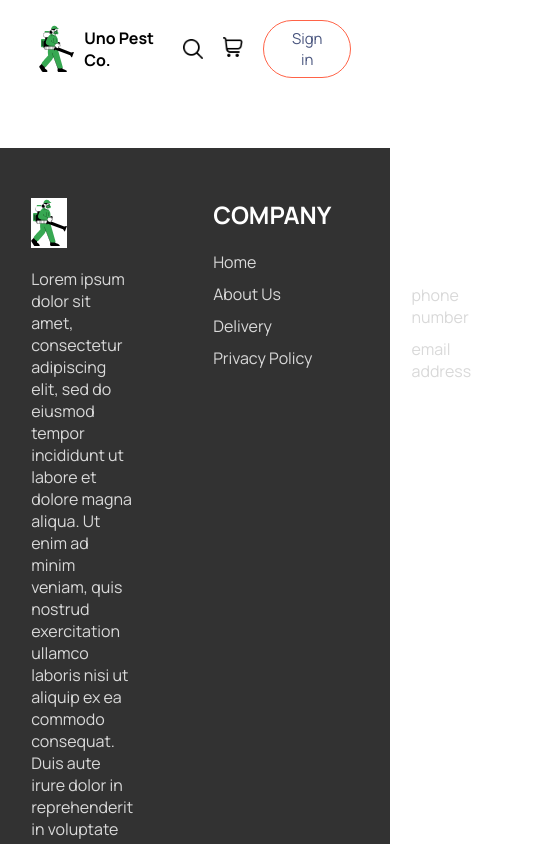
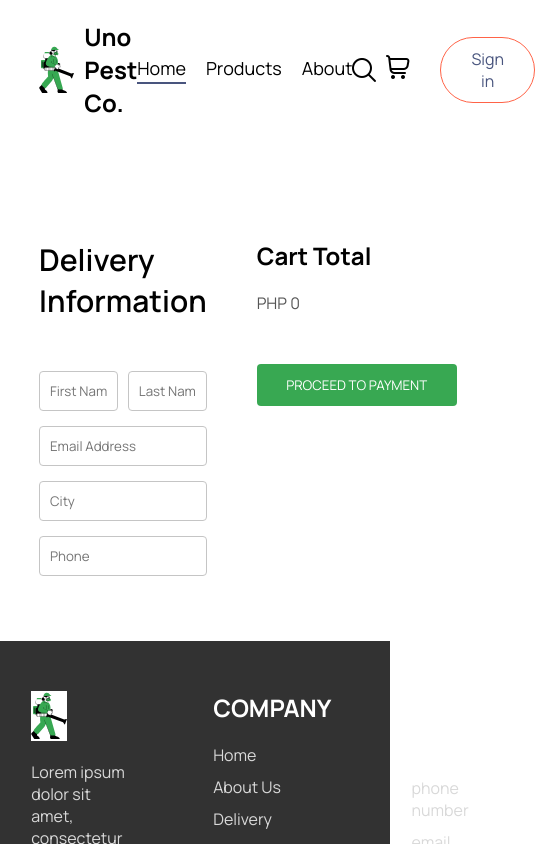
Before and after one commit to perbik/Pest-Control-Work-Order, a React (Vite) app in the folder frontend/: page /order in a window 390 px wide. Shown: the top 844 px of the page, 535 px wide, since content can reach past the window. Built offline with nearby package versions, Linux system fonts and the light colour scheme.

Commit message:
Update frontend - user

```diff
--- a/frontend/package.json
+++ b/frontend/package.json
@@ -13,7 +13,8 @@
     "bootstrap": "^5.3.3",
     "react": "^18.2.0",
     "react-dom": "^18.2.0",
-    "react-router-dom": "^6.23.1"
+    "react-router-dom": "^6.23.1",
+    "react-scroll": "^1.9.0"
   },
   "devDependencies": {
     "@types/react": "^18.2.66",
--- a/frontend/src/components/ExploreTarget/ExploreTarget.jsx
+++ b/frontend/src/components/ExploreTarget/ExploreTarget.jsx
@@ -6,7 +6,7 @@ const ExploreTarget = ({ category, setCategory }) => {
   return (
     <div className="explore-target" id="explore-target">
       <h1>Types of pests</h1>
-      <p className="explore-target-text">Select the type of pest...</p>
+      <p className="explore-target-text">Select the type of pest</p>
       <div className="explore-target-list">
         {target_pest.map((item, index) => {
           return (
--- a/frontend/src/components/NavBar/NavBar.css
+++ b/frontend/src/components/NavBar/NavBar.css
@@ -15,7 +15,7 @@
 .navbar-right {
   display: flex;
   align-items: center;
-  gap: 40px;
+  gap: 20px; /* Adjusted gap between icons */
 }
 
 .navbar button {
@@ -44,17 +44,48 @@
 }
 
 .navbar-search-icon {
-  position: relative;
+  display: flex;
+  align-items: center;
+  gap: 10px; /* Adjusted gap between search box and search icon */
+  cursor: pointer;
 }
 
-.navbar-search-icon .dot {
-  position: absolute;
-  min-width: 10px;
-  min-height: 10px;
-  background-color: #38a852;
+.navbar-search {
+  display: flex;
+  align-items: center;
+}
+
+.navbar-search-box {
+  position: relative;
+  background-color: white;
+  border: 1px solid #ccc;
   border-radius: 5px;
-  top: -8px;
-  right: -8px;
+  padding: 8px;
+  box-shadow: 0 4px 8px rgba(0, 0, 0, 0.1);
+}
+
+.navbar-search-box input[type="text"] {
+  width: 200px; /* Adjusted width of the search box */
+  padding: 8px;
+  border: none;
+  outline: none;
+}
+
+.search-results {
+  list-style: none;
+  padding: 0;
+  margin: 0;
+  max-height: 150px;
+  overflow-y: auto;
+}
+
+.search-results li {
+  padding: 8px 0;
+  cursor: pointer;
+}
+
+.search-results li:hover {
+  background-color: #f0f0f0;
 }
 
 .navbar-logo-container {
@@ -64,55 +95,5 @@
 }
 
 #navbar-logo {
-  min-width: 10px;
-  min-height: 10px;
   height: 50px;
 }
-
-@media (max-width: 1050px) {
-  .navbar .logo {
-    width: 140px;
-  }
-  .navbar h2 {
-    font-size: 16px;
-  }
-  .navbar-menu {
-    gap: 20px;
-    font-size: 17px;
-  }
-  .navbar-right {
-    gap: 30px;
-  }
-  .navbar-right img {
-    width: 22px;
-  }
-  .navbar-right button {
-    padding: 8px 25px;
-  }
-}
-
-@media (max-width: 900px) {
-  .navbar .logo {
-    width: 120px;
-  }
-  .navbar-menu {
-    gap: 15px;
-    font-size: 15px;
-  }
-  .navbar-right {
-    gap: 20px;
-  }
-  .navbar-right img {
-    width: 20px;
-  }
-  .navbar-right button {
-    padding: 7px 20px;
-    font-size: 15px;
-  }
-}
-
-@media (max-width: 750px) {
-  .navbar-menu {
-    display: none;
-  }
-}
--- a/frontend/src/components/NavBar/NavBar.jsx
+++ b/frontend/src/components/NavBar/NavBar.jsx
@@ -3,11 +3,31 @@ import "./NavBar.css";
 import { assets } from "../../assets/assets";
 import { Link } from "react-router-dom";
 import { StoreContext } from "../../context/StoreContext";
+import { product_list } from "../../assets/assets";
 
 const NavBar = ({ setShowLogin }) => {
   const [menu, setMenu] = useState("Home");
+  const [showSearch, setShowSearch] = useState(false);
+  const [searchInput, setSearchInput] = useState("");
+  const [searchResults, setSearchResults] = useState([]);
 
   const { getTotalCartAmount } = useContext(StoreContext);
+
+  const handleSearchClick = () => {
+    setShowSearch(!showSearch);
+    setSearchResults([]);
+    setSearchInput("");
+  };
+
+  const handleSearchInputChange = (e) => {
+    const inputValue = e.target.value;
+    setSearchInput(inputValue);
+
+    const filteredResults = product_list.filter((product) =>
+      product.product_name.toLowerCase().includes(inputValue.toLowerCase())
+    );
+    setSearchResults(filteredResults);
+  };
 
   return (
     <div className="navbar">
@@ -25,10 +45,10 @@ const NavBar = ({ setShowLogin }) => {
           Home
         </li>
         <li
-          onClick={() => setMenu("Menu")}
-          className={menu === "Menu" ? "active" : ""}
+          onClick={() => setMenu("Products")}
+          className={menu === "Products" ? "active" : ""}
         >
-          Menu
+          Products
         </li>
         <li
           onClick={() => setMenu("About")}
@@ -38,8 +58,29 @@ const NavBar = ({ setShowLogin }) => {
         </li>
       </ul>
       <div className="navbar-right">
-        <img src={assets.search_icon} alt="Search" />
         <div className="navbar-search-icon">
+          <img
+            src={assets.search_icon}
+            alt="Search"
+            onClick={handleSearchClick}
+          />
+          {}
+          {showSearch && (
+            <div className="navbar-search-box">
+              <input
+                type="text"
+                placeholder="Search..."
+                value={searchInput}
+                onChange={handleSearchInputChange}
+              />
+              {}
+              <ul className="search-results">
+                {searchResults.map((product) => (
+                  <li key={product._id}>{product.product_name}</li>
+                ))}
+              </ul>
+            </div>
+          )}
           <Link to="/cart">
             <img src={assets.cart_icon} alt="Cart" />
           </Link>
--- a/frontend/src/pages/Cart/Cart.jsx
+++ b/frontend/src/pages/Cart/Cart.jsx
@@ -1,10 +1,13 @@
 import React, { useContext } from "react";
 import "./Cart.css";
 import { StoreContext } from "../../context/StoreContext";
+import { useNavigate } from "react-router-dom";
 
 const Cart = () => {
   const { cartItems, product_list, removeFromCart, getTotalCartAmount } =
     useContext(StoreContext);
+
+  const navigate = useNavigate();
 
   return (
     <div className="cart">
@@ -46,7 +49,9 @@ const Cart = () => {
           <div className="cart-total-details">
             <p>PHP {getTotalCartAmount()}</p>
           </div>
-          <button>PROCEED TO CHECKOUT</button>
+          <button onClick={() => navigate("/order")}>
+            PROCEED TO CHECKOUT
+          </button>
         </div>
       </div>
     </div>
--- a/frontend/src/pages/PlaceOrder/PlaceOrder.css
+++ b/frontend/src/pages/PlaceOrder/PlaceOrder.css
@@ -0,0 +1,41 @@
+.place-order {
+  display: flex;
+  align-items: start;
+  justify-content: space-between;
+  gap: 50px;
+  margin-top: 100px;
+}
+
+.place-order-left {
+  width: 100%;
+  max-width: max(30%, 500px);
+}
+
+.place-order-left .title {
+  font-size: 30px;
+  font-weight: 600;
+  margin-bottom: 50px;
+}
+
+.place-order-left input {
+  margin-bottom: 15px;
+  width: 100%;
+  padding: 10px;
+  border: 1px solid #c5c5c5;
+  border-radius: 4px;
+  outline-color: #38a852;
+}
+
+.place-order-left .multi-fields {
+  display: flex;
+  gap: 10px;
+}
+
+.place-order-right {
+  width: 100%;
+  max-width: max(40%, 500px);
+}
+
+.place-order .cart-total button {
+  margin-top: 30px;
+}
--- a/frontend/src/pages/PlaceOrder/PlaceOrder.jsx
+++ b/frontend/src/pages/PlaceOrder/PlaceOrder.jsx
@@ -1,12 +1,32 @@
-import React from 'react'
-import './PlaceOrder.css'
+import React, { useContext } from "react";
+import "./PlaceOrder.css";
+import { StoreContext } from "../../context/StoreContext";
 
 const PlaceOrder = () => {
+  const { getTotalCartAmount } = useContext(StoreContext);
   return (
-    <div>
+    <form className="place-order">
+      <div className="place-order-left">
+        <p className="title">Delivery Information</p>
+        <div className="multi-fields">
+          <input type="text" placeholder="First Name" />
+          <input type="text" placeholder="Last Name" />
+        </div>
+        <input type="email" placeholder="Email Address" />
+        <input type="text" placeholder="City" />
+        <input type="text" placeholder="Phone" />
+      </div>
+      <div className="place-order-right">
+        <div className="cart-total">
+          <h2>Cart Total</h2>
+          <div className="cart-total-details">
+            <p>PHP {getTotalCartAmount()}</p>
+          </div>
+          <button>PROCEED TO PAYMENT</button>
+        </div>
+      </div>
+    </form>
+  );
+};
 
-    </div>
-  )
-}
-
-export default PlaceOrder
+export default PlaceOrder;
```
Also changed, not shown: 1 other file (tests, documents, lock files or other folders).
